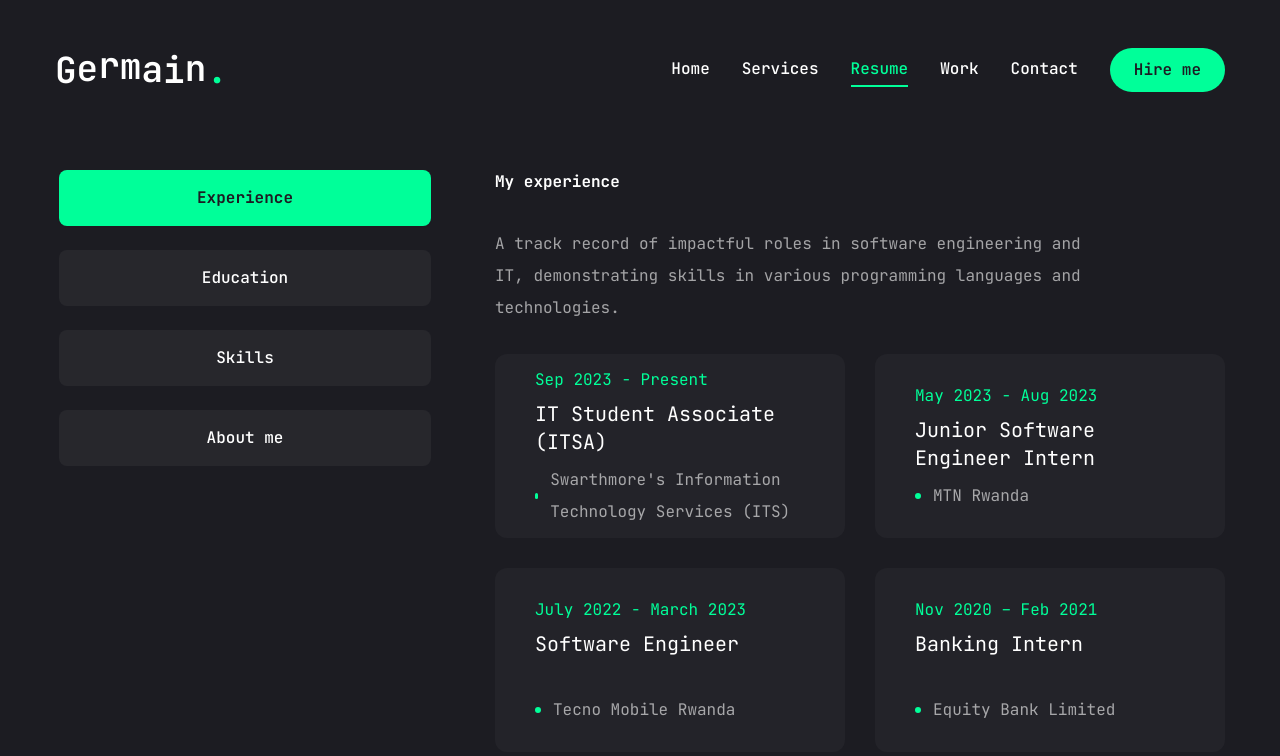
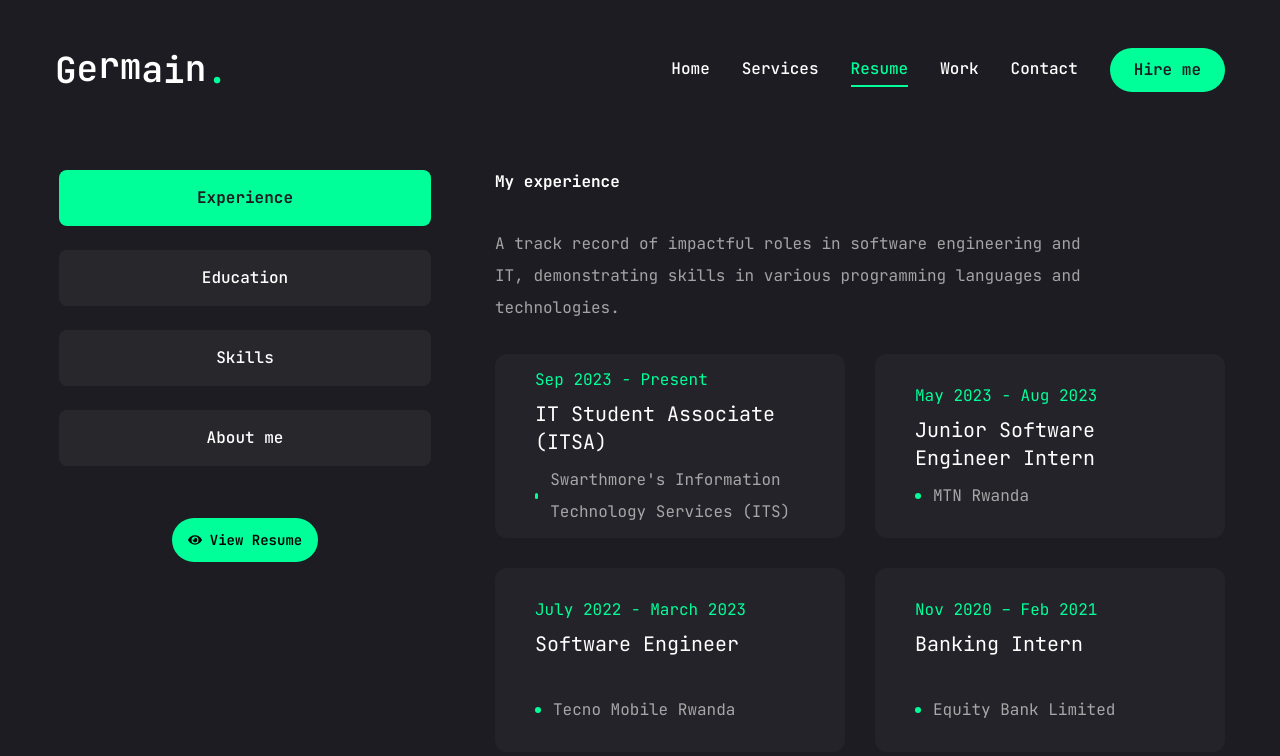
Before and after one commit to germainhirwa/germain-portifolio, a Next.js app: page /resume in a window 1280 px wide. Shown: the top 756 px of the page. Built offline with nearby package versions, Linux system fonts and the light colour scheme.

Commit message:
added the view Resume button

```diff
--- a/app/resume/page.jsx
+++ b/app/resume/page.jsx
@@ -1,44 +1,26 @@
 "use client";
-import {FaHtml5, FaCss3, FaJs, FaReact, FaGithub, FaPython, FaNode} from "react-icons/fa";
-import {SiCplusplus, SiSwift, SiRuby, SiDjango, SiArduino, SiTailwindcss, SiNextdotjs} from "react-icons/si";
+import React, { useState, useEffect } from 'react';
+import { FaHtml5, FaCss3, FaJs, FaReact, FaGithub, FaPython, FaNode, FaEye } from "react-icons/fa";
+import { SiCplusplus, SiSwift, SiRuby, SiDjango, SiArduino, SiTailwindcss, SiNextdotjs } from "react-icons/si";
+import { Tabs, TabsList, TabsTrigger, TabsContent } from "@/components/ui/tabs";
+import { Tooltip, TooltipContent, TooltipProvider, TooltipTrigger } from "@/components/ui/tooltip";
+import { ScrollArea } from "@/components/ui/scroll-area";
+import { motion } from "framer-motion";
+import { Button } from "@/components/ui/button";
 
 // about data
 const about = {
     title: 'About me',
     description: "I'm a dedicated Computer Science and Economics student at Swarthmore College, passionate about leveraging technology to solve real-world problems. With a diverse set of experiences in software engineering and IT, I'm constantly seeking new challenges and opportunities to grow.",
     info: [
-        {
-            fieldName: "Name",
-            fieldValue: "Germain Hirwa"
-        },
-        {
-            fieldName: "Phone",
-            fieldValue: "(+1) 484 475 7225"
-        },
-        {
-            fieldName: "Experience",
-            fieldValue: "3+ Years"
-        },
-        {
-            fieldName: "GitHub",
-            fieldValue: "germainhirwa"
-        },
-        {
-            fieldName: "Nationality",
-            fieldValue: "Rwandan"
-        },
-        {
-            fieldName: "Email",
-            fieldValue: "ghirwa1@swarthmore.edu"
-        },
-        {
-            fieldName: "Education",
-            fieldValue: "Swarthmore College"
-        },
-        {
-            fieldName: "Language",
-            fieldValue: "English, French & Swahili"
-        },
+        { fieldName: "Name", fieldValue: "Germain Hirwa" },
+        { fieldName: "Phone", fieldValue: "(+1) 484 475 7225" },
+        { fieldName: "Experience", fieldValue: "3+ Years" },
+        { fieldName: "GitHub", fieldValue: "germainhirwa" },
+        { fieldName: "Nationality", fieldValue: "Rwandan" },
+        { fieldName: "Email", fieldValue: "ghirwa1@swarthmore.edu" },
+        { fieldName: "Education", fieldValue: "Swarthmore College" },
+        { fieldName: "Language", fieldValue: "English, French & Swahili" },
     ]
 };
 
@@ -125,63 +107,36 @@ const skills = {
     title: "My skills",
     description: "A diverse set of programming languages and technologies, with a focus on software engineering, web development, and data structures.",
     skillList: [
-        {
-            icon: <FaPython />,
-            name: "Python",
-        },
-        {
-            icon: <SiCplusplus />,
-            name: "C++",
-        },
-        {
-            icon: <FaJs />,
-            name: "JavaScript",
-        },
-        {
-            icon: <SiSwift />,
-            name: "Swift",
-        },
-        {
-            icon: <SiRuby />,
-            name: "Ruby",
-        },
-        {
-            icon: <FaHtml5 />,
-            name: "HTML5",
-        },
-        {
-            icon: <FaCss3 />,
-            name: "CSS3",
-        },
-        {
-            icon: <FaGithub />,
-            name: "Git/GitHub",
-        },
-        {
-            icon: <SiDjango />,
-            name: "Django",
-        },
-        {
-            icon: <FaReact />,
-            name: "React",
-        },
-        {
-            icon: <FaNode />,
-            name: "Node.js",
-        },
-        {
-            icon: <SiArduino />,
-            name: "Arduino",
-        },
+        { icon: <FaPython />, name: "Python" },
+        { icon: <SiCplusplus />, name: "C++" },
+        { icon: <FaJs />, name: "JavaScript" },
+        { icon: <SiSwift />, name: "Swift" },
+        { icon: <SiRuby />, name: "Ruby" },
+        { icon: <FaHtml5 />, name: "HTML5" },
+        { icon: <FaCss3 />, name: "CSS3" },
+        { icon: <FaGithub />, name: "Git/GitHub" },
+        { icon: <SiDjango />, name: "Django" },
+        { icon: <FaReact />, name: "React" },
+        { icon: <FaNode />, name: "Node.js" },
+        { icon: <SiArduino />, name: "Arduino" },
     ]
 };
 
-import { Tabs, TabsList, TabsTrigger, TabsContent} from "@/components/ui/tabs";
-import { Tooltip, TooltipContent, TooltipProvider, TooltipTrigger } from "@/components/ui/tooltip";
-import { ScrollArea} from "@/components/ui/scroll-area";
-import { motion } from "framer-motion";
+const Resume = () => {
+    const [showButton, setShowButton] = useState(false);
 
-const Resume = () => {
+    useEffect(() => {
+        const timer = setTimeout(() => {
+            setShowButton(true);
+        }, 3000);
+
+        return () => clearTimeout(timer);
+    }, []);
+
+    const openResume = () => {
+        window.open('https://drive.google.com/file/d/1BU_K6umJEcOjhwdIvMYM_AWftAzOugEo/view?usp=sharing', '_blank');
+    };
+
     return (
         <motion.div
         initial={{opacity: 0}}
@@ -192,14 +147,29 @@ const Resume = () => {
         className="min-h-[80vh] flex items-center justify-center py-12 xl:py-0"
         >
             <div className="container mx-auto">
-                <Tabs defaultValue="experience" className="flex flex-col xl:flex-row gap-[60px]"
-                >
-                    <TabsList className="flex flex-col w-full max-w-[380px] mx-auto xl:mx-0 gap-6">
+                <Tabs defaultValue="experience" className="flex flex-col xl:flex-row gap-[60px]">
+                    <div className="flex flex-col w-full max-w-[380px] mx-auto xl:mx-0">
+                        <TabsList className="flex flex-col gap-6 mb-12">
                             <TabsTrigger value="experience">Experience</TabsTrigger>
                             <TabsTrigger value="education">Education</TabsTrigger>
                             <TabsTrigger value="skills">Skills</TabsTrigger>
                             <TabsTrigger value="about">About me</TabsTrigger>
                         </TabsList>
+                        {/* View Resume Button */}
+                        <motion.div
+                            className="flex justify-center"
+                            initial={{ opacity: 0 }}
+                            animate={{ opacity: showButton ? 1 : 0 }}
+                            transition={{ duration: 0.5 }}
+                        >
+                            <Button
+                                onClick={openResume}
+                                className="flex items-center justify-center gap-2 bg-accent text-black hover:bg-accent/80 px-4 py-2 text-sm"
+                            >
+                                <FaEye /> View Resume
+                            </Button>
+                        </motion.div>
+                    </div>
 
                     {/* content */}
                     <div className="min-h-[70vh] w-full">
@@ -210,21 +180,18 @@ const Resume = () => {
                                 <p className="max-w-[600px] text-white/60 mx-auto xl:mx-0">{experience.description}</p>
                                 <ScrollArea className="h-[400px]">
                                     <ul className="grid grid-cols-1 lg:grid-cols-2 gap-[30px]">
-                                        {experience.items.map((item, index) => {
-                                            return (
+                                        {experience.items.map((item, index) => (
                                             <li key={index} className="bg-[#232329] h-[184px] py-6 px-10 rounded-xl flex flex-col justify-content justify-center lg:items-start gap-1">
                                                 <span className="text-accent">{item.duration}</span>
                                                 <h3 className="text-xl max-w-[260px] min-h-[60px] text-center lg:text-left">
                                                 {item.position}
                                                 </h3>
                                                 <div className="flex items-center gap-3">
-                                                        {/* dot */}
                                                     <span className="w-[6px] h-[6px] rounded-full bg-accent"></span>
                                                     <p className="text-white/60">{item.company}</p>
                                                 </div>
                                             </li>
-                                            );
-                                        })}
+                                        ))}
                                     </ul>
                                 </ScrollArea>
                             </div>
@@ -237,8 +204,7 @@ const Resume = () => {
                                 <p className="max-w-[600px] text-white/60 mx-auto xl:mx-0">{education.description}</p>
                                 <ScrollArea className="h-[400px]">
                                     <ul className="grid grid-cols-1 lg:grid-cols-2 gap-[30px]">
-                                        {education.items.map((item, index) => {
-                                            return (
+                                        {education.items.map((item, index) => (
                                             <li key={index} className="bg-[#232329] h-[180px] p-6 rounded-xl flex flex-col justify-start items-start">
                                                 <div className="mb-2">
                                                     <span className="text-accent text-sm">{item.duration}</span>
@@ -250,8 +216,7 @@ const Resume = () => {
                                                     {item.degree}
                                                 </p>
                                             </li>
-                                            );
-                                        })}
+                                        ))}
                                     </ul>
                                 </ScrollArea>
                             </div>
@@ -267,8 +232,8 @@ const Resume = () => {
                                     </p>
                                 </div>
                                 <ul className="grid grid-cols-2 sm:grid-cols-3 md:grid-cols-4 gap-4 xl:gap-[30px]">
-                                    {skills.skillList.map((skill, index) => {
-                                        return <li key={index}>
+                                    {skills.skillList.map((skill, index) => (
+                                        <li key={index}>
                                             <TooltipProvider delayDuration={100}>
                                                 <Tooltip>
                                                     <TooltipTrigger className="w-full h-[150px] bg-[#232329] rounded-xl flex justify-center items-center group">
@@ -282,7 +247,7 @@ const Resume = () => {
                                                 </Tooltip>
                                             </TooltipProvider>
                                         </li>
-                                    })}
+                                    ))}
                                 </ul>
                             </div>
                         </TabsContent>
@@ -295,12 +260,12 @@ const Resume = () => {
                                     {about.description}
                                 </p>
                                 <ul className="grid grid-cols-1 xl:grid-cols-2 gap-y-6 max-w-[620px] mx-auto xl:mx-0">
-                                    {about.info.map((item, index) => {
-                                        return <li key={index} className="flex items-center justify-center xl:justify-start gap-4">
+                                    {about.info.map((item, index) => (
+                                        <li key={index} className="flex items-center justify-center xl:justify-start gap-4">
                                             <span className="text-white/60">{item.fieldName}</span>
                                             <span className="text-xl">{item.fieldValue}</span>
                                         </li>
-                                    })}
+                                    ))}
                                 </ul>
                             </div>
                         </TabsContent>
```
Lines whose indentation alone changed are shown as unchanged.
